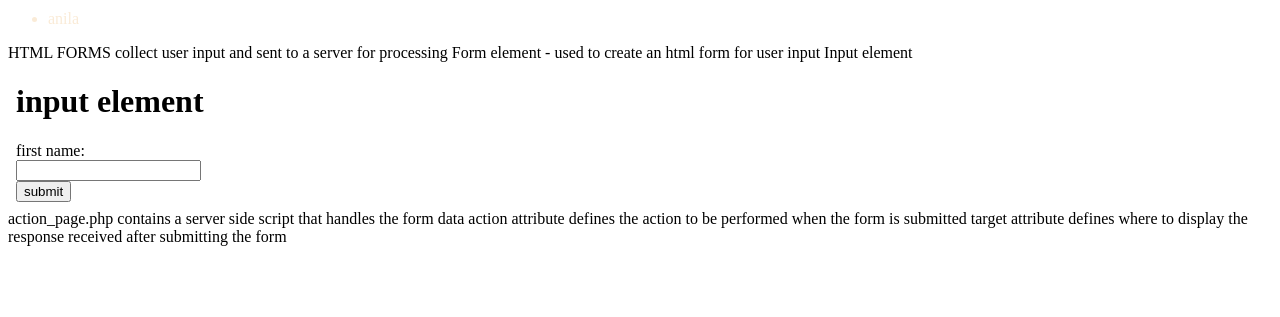
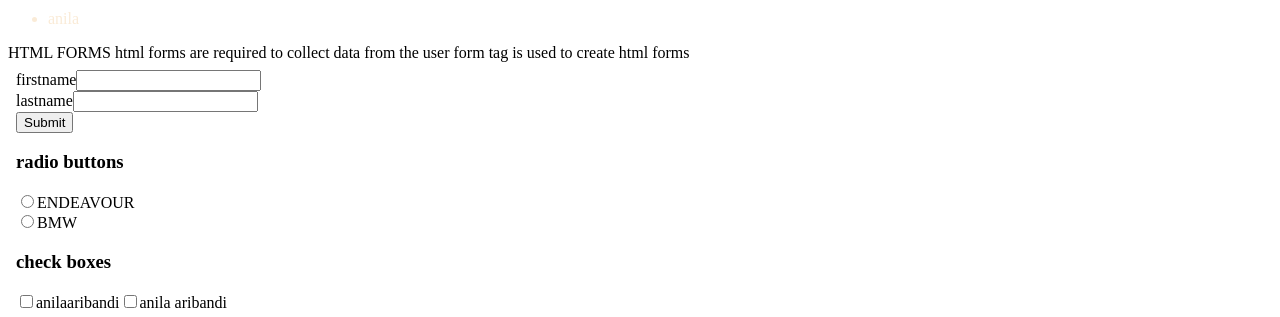
Before and after one commit to anila-aribandi/anila, an Angular app: page / in a window 1280 px wide. Shown: the part 707-1024 px from the top of the page. Before the commit the page ends 961 px from the top, so only its background shows below. Built offline with nearby package versions, Linux system fonts and the light colour scheme.

Commit message:
first commit

```diff
--- a/src/app/htmlpractice/htmlpractice.component.html
+++ b/src/app/htmlpractice/htmlpractice.component.html
@@ -31,20 +31,29 @@
     <li class="anila">anila</li>
 </ul>
 HTML FORMS
-collect user input and sent to a server for processing
-Form element - used to create an html form for user input
-Input element
+html forms are required to collect data from the user
+form tag is used to create html forms
 <!DOCTYPE html>
 <html>
     <body>
-        <h1>input element</h1>
-        <form action="/action_page.php">
-            <label for="fname">first name:</label><br>
-            <input type="text" id="fname" name="fname"><br>
-            <input type="submit" value="submit">
+        <form>
+            firstname<input type="text" name="firstname"/><br>
+            lastname<input type="text" name="lastname"/><br>
+            <input type="submit">
+        </form>
+        <form>
+            <h3>radio buttons</h3>
+            <input type="radio" id="endeavour" name="fav car"/>
+            <label for="endeavour">ENDEAVOUR</label><br>
+            <input type="radio" id="bmw" name="fav car"/>
+            <label for="bmw">BMW</label><br>
+        </form>
+        <form>
+            <h3>check boxes</h3>
+            <input type="checkbox" id="anilaaribandi" name="my name"/>
+            <label for="anilaaribandi">anilaaribandi</label>
+            <input type="checkbox" id="anila aribandi" name="my name"/>
+            <label for="anila aribandi">anila aribandi</label>
         </form>
     </body>
 </html>
-action_page.php contains a server side script that handles the form data
-action attribute defines the action to be performed when the form is submitted
-target attribute defines where to display the response received after submitting the form
```
